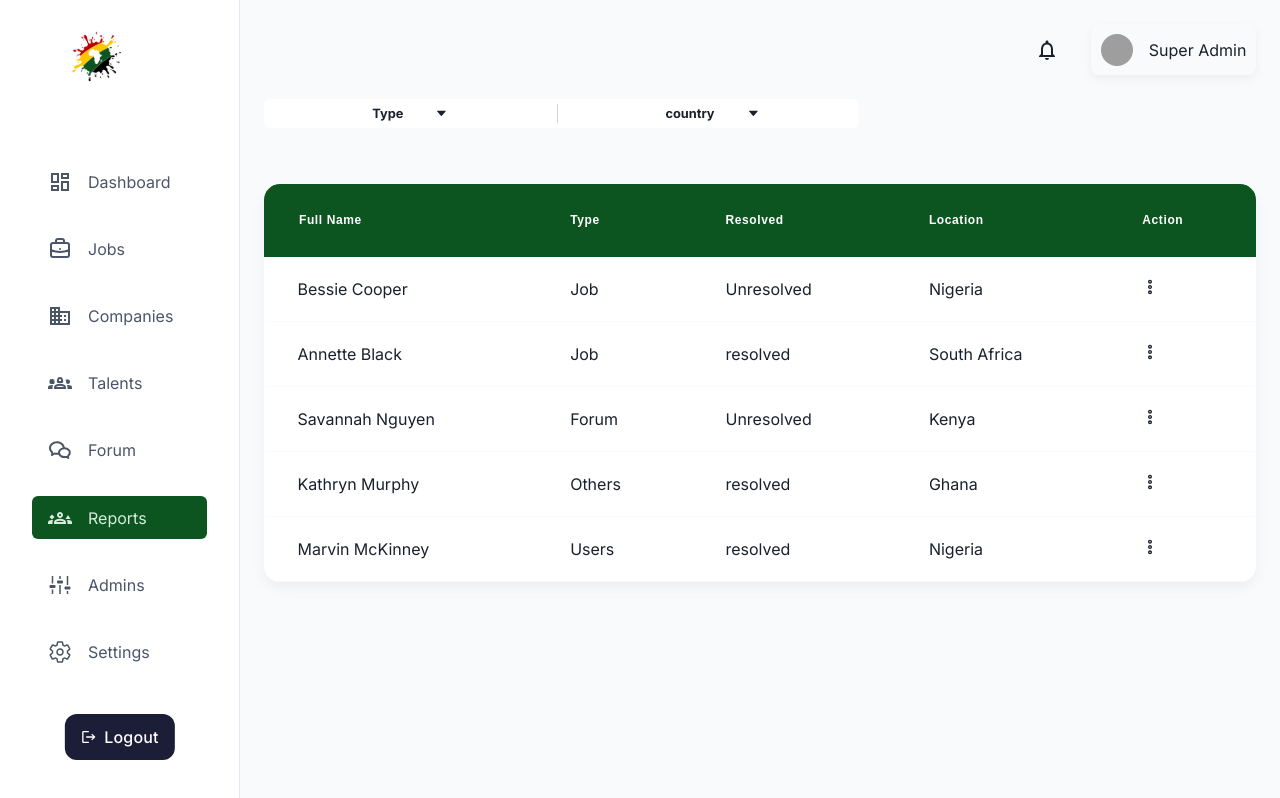
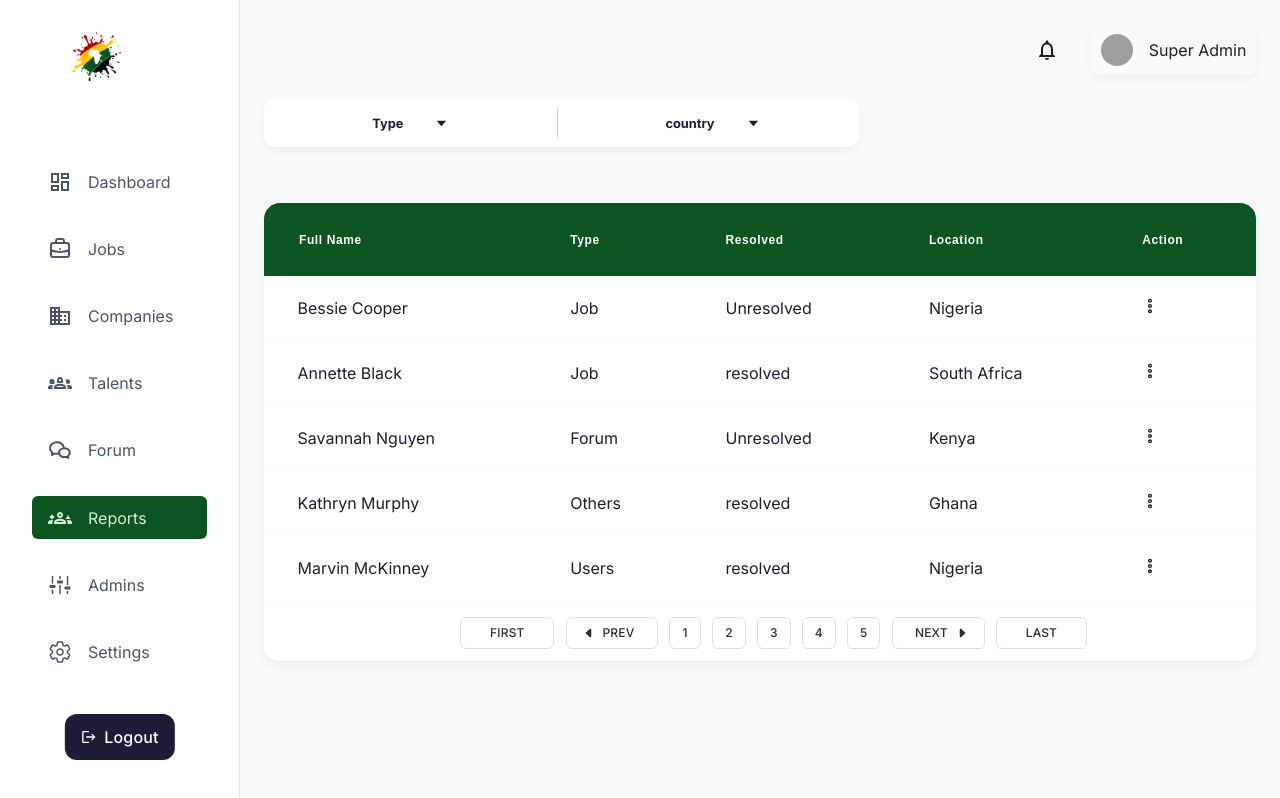
Before and after one commit to AfriSplash-Remotely/AfriSplash-SuperAdmin, a React (Vite) app: page /dashboard/reports in a window 1280 px wide. Built offline with nearby package versions, Linux system fonts and the light colour scheme; grey boxes are pictures that could not be loaded.

Commit message:
fix: resolve all issues raised by reviewer ~ rename Hero.tsx to Search.tsx ~ fix search component to meet ui design ~ add table footer to reports table

```diff
--- /dev/null
+++ b/src/Modules/Reports/components/ReportsTableFooter.tsx
@@ -0,0 +1,60 @@
+import { Box, Button } from "@chakra-ui/react";
+import { BsCaretLeftFill, BsCaretRightFill } from "react-icons/bs";
+
+const buttonStyle = {
+    variant: "outline",
+    color: "#292D32",
+    borderColor: "#D9DEDC",
+    borderRadius: "md",
+    bgColor: "white",
+    size: "sm",
+};
+
+export const ReportsTableFooter = (): JSX.Element => {
+    return (
+        <Box
+            pb=".75rem"
+            pt="1rem"
+            display="flex"
+            alignContent="center"
+            justifyContent={{ lg: "center" }}
+            gap=".7rem"
+            w={{ base: "40rem", lg: "100%" }}
+            pl={{ base: "1.7rem" }}
+        >
+            <Button
+                {...buttonStyle}
+                px={{ base: "1rem", md: "1.5rem", lg: "1.8rem" }}
+            >
+                FIRST
+            </Button>
+            <Button
+                {...buttonStyle}
+                pr={{ base: "1rem", md: "1.2rem", lg: "1.4rem" }}
+                pl={{ base: ".8rem", md: "1rem", lg: "1rem" }}
+                leftIcon={<BsCaretLeftFill />}
+            >
+                PREV
+            </Button>
+            <Button {...buttonStyle}>1</Button>
+            <Button {...buttonStyle}>2</Button>
+            <Button {...buttonStyle}>3</Button>
+            <Button {...buttonStyle}>4</Button>
+            <Button {...buttonStyle}>5</Button>
+            <Button
+                {...buttonStyle}
+                pl={{ base: "1rem", md: "1.2rem", lg: "1.4rem" }}
+                pr={{ base: ".8rem", md: "1rem", lg: "1rem" }}
+                rightIcon={<BsCaretRightFill />}
+            >
+                NEXT
+            </Button>
+            <Button
+                {...buttonStyle}
+                px={{ base: "1rem", md: "1.5rem", lg: "1.8rem" }}
+            >
+                LAST
+            </Button>
+        </Box>
+    );
+};
--- a/src/Modules/Reports/components/Search.tsx
+++ b/src/Modules/Reports/components/Search.tsx
@@ -12,12 +12,17 @@ import { AiFillCaretDown } from "react-icons/ai";
 
 const Search = () => {
   return (
-    <HStack bg="white" borderRadius="md" py="0.3rem" width="60%" mb="3.5rem">
+    <HStack bg="white" borderRadius="12px"
+      py="0.5rem" width="60%"
+      mb="3.5rem"
+      boxShadow="0px 4px 8px 0px rgba(194, 194, 194, 0.20);"
+    >
       <Box
         display="flex"
         width="50%"
         borderInlineEnd="1px"
         borderColor="gray.300"
+        py='.4rem'
       >
         <Menu>
           <MenuButton mx="auto" as={Text}>
--- a/src/Modules/Reports/index.tsx
+++ b/src/Modules/Reports/index.tsx
@@ -1,25 +1,16 @@
 import React from "react";
 import {
   Box,
-  Textarea,
-  HStack,
-  Text,
-  Center,
-  MenuButton,
-  Menu,
-  Button,
-  MenuList,
-  MenuItem,
   TableContainer,
   Table,
   Tbody,
   useDisclosure,
 } from "@chakra-ui/react";
-import { AiFillCaretDown } from "react-icons/ai";
 import Search from "./components/Search";
 import ReportTableHeader from "./components/ReportTableHeader";
 import { reportInfo } from "./components/reportTableData";
 import ReportTableBody from "./components/ReportTableBody";
+import { ReportsTableFooter } from "./components/ReportsTableFooter";
 import { ReportTableInfo } from "./components/reports.interface";
 import ReportModal from "./components/ReportModal";
 
@@ -49,6 +40,7 @@ function Reports(): JSX.Element {
               })}
             </Tbody>
           </Table>
+          <ReportsTableFooter />
         </TableContainer>
         <ReportModal isOpen={isOpen} onClose={onClose} />
       </Box>
```
